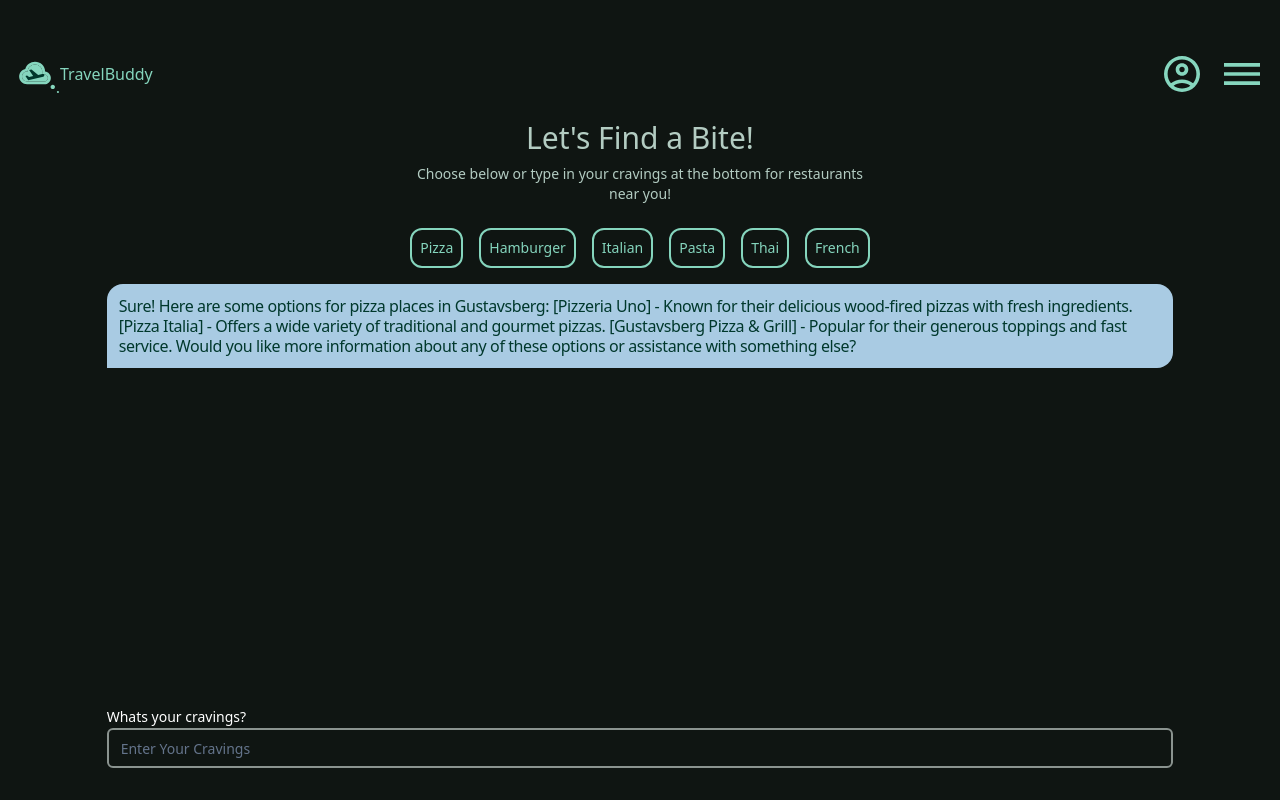
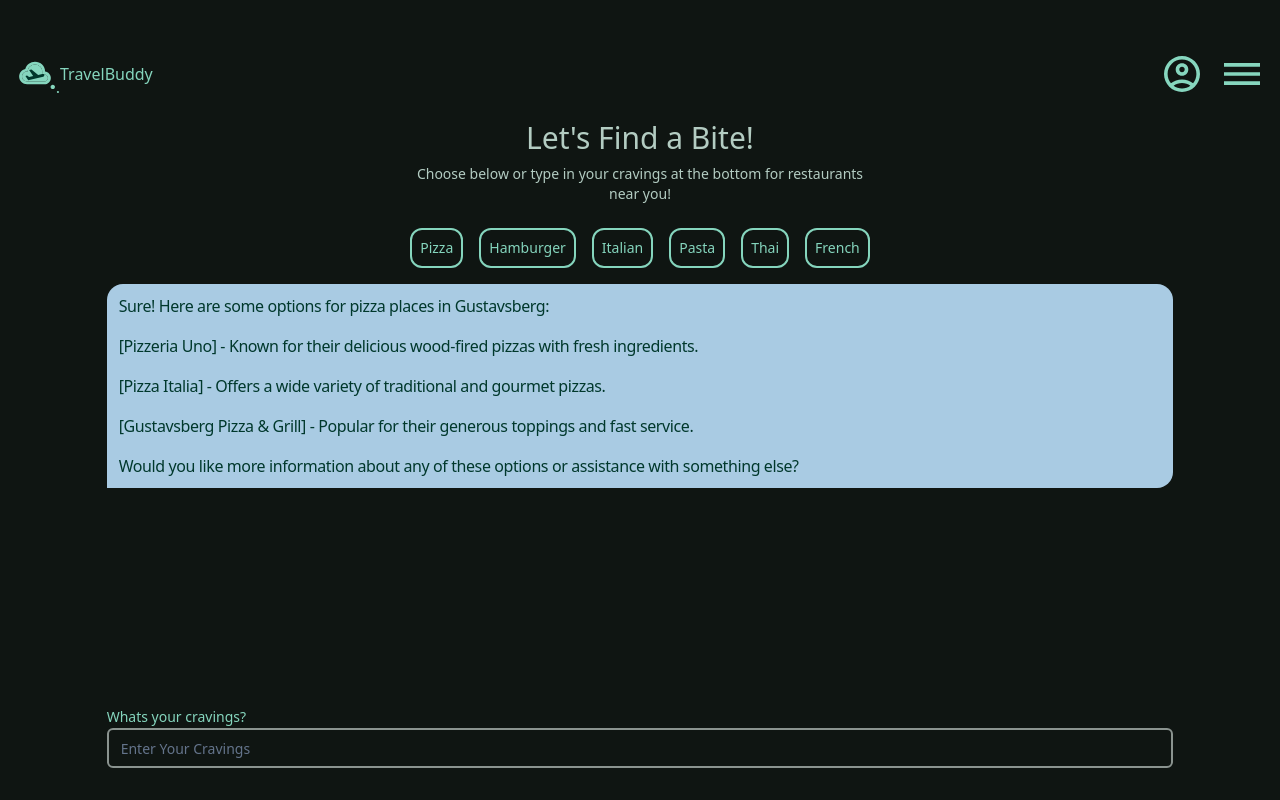
Before and after one commit to Luayasaadsson/Travelbuddy, a React (Vite) app in the folder frontend/: page / in a window 1280 px wide. Built offline with nearby package versions, Linux system fonts and the light colour scheme.

Commit message:
formatering av text

```diff
--- a/frontend/src/components/EatBot.tsx
+++ b/frontend/src/components/EatBot.tsx
@@ -46,21 +46,27 @@ export default function EatBot() {
                 <p
                     style={{
                         borderRadius: "16px 16px 16px 0px / 16px 16px 16px 0px",
+                        whiteSpace: "pre-line",
                     }}
                     className="p-3 gap-2 bg-[#A9CBE3] text-primary-foreground text-base font-normal leading-5 tracking-tight"
                 >
                     Sure! Here are some options for pizza places in Gustavsberg:
+                    {"\n\n"}
                     [Pizzeria Uno] - Known for their delicious wood-fired pizzas
-                    with fresh ingredients. [Pizza Italia] - Offers a wide
-                    variety of traditional and gourmet pizzas. [Gustavsberg
-                    Pizza & Grill] - Popular for their generous toppings and
-                    fast service. Would you like more information about any of
-                    these options or assistance with something else?
+                    with fresh ingredients.
+                    {"\n\n"}
+                    [Pizza Italia] - Offers a wide variety of traditional and
+                    gourmet pizzas.
+                    {"\n\n"}
+                    [Gustavsberg Pizza & Grill] - Popular for their generous
+                    toppings and fast service.
+                    {"\n\n"}Would you like more information about any of these
+                    options or assistance with something else?
                 </p>
             </div>
 
             <div className="w-10/12 mb-8">
-                <Label>Whats your cravings?</Label>
+                <Label className="text-primary">Whats your cravings?</Label>
                 <Input placeholder="Enter Your Cravings" />
             </div>
         </main>
```
